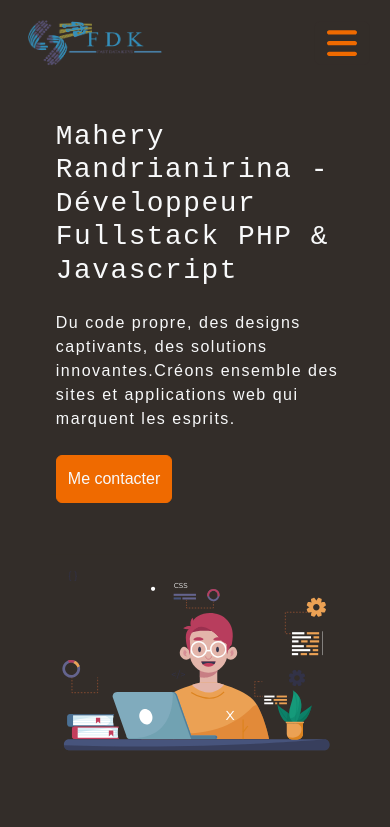
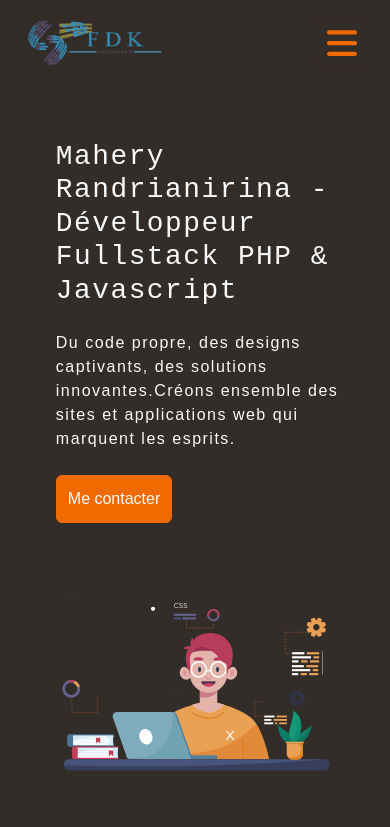
Before and after one commit to MaheryRandrianirina/next-fdk-portfolio, a Next.js app: page / in a window 390 px wide. Shown: the top 827 px of the page. Built offline with nearby package versions, Linux system fonts and the light colour scheme.

Commit message:
Increase padding-top for banner on small screens

```diff
--- a/styles/responsive.scss
+++ b/styles/responsive.scss
@@ -6,7 +6,7 @@
 
 @media only screen and (max-width:576px){
     #portfolio .container #banner {
-        padding-top: 120px !important;
+        padding-top: 140px !important;
         .intro, .programming-svg {
             width: 80% !important;
         }
@@ -46,7 +46,7 @@
         margin-left: 0 !important;
     }
     #banner {
-        padding-top: 120px !important;
+        padding-top: 140px !important;
     }
 
     #contact .intro, #contact form {
```
